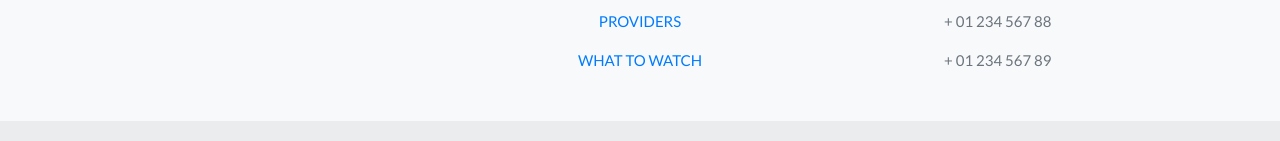
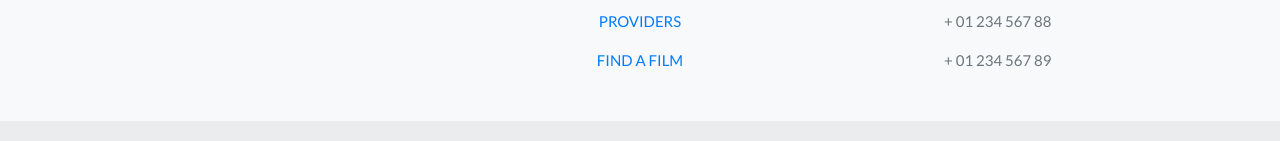
Before and after one commit to 2021-RV-Team-2/2021-RV-Case-Competition-Team-2, a Nuxt app: page /tv/TVshows in a window 1280 px wide. Shown: the part 804-945 px from the top of the page. Built offline with nearby package versions, Linux system fonts and the light colour scheme; no server answers.

Commit message:
update footer and header

```diff
--- a/components/Search.vue
+++ b/components/Search.vue
@@ -6,7 +6,6 @@
   <div v-show="showResults" class="menu-item">
     <ul class="searchMenu">
         <li v-for='result in results' :key='result.id'>
-            <!-- NuxtLink class="learnMore" :to="{path: '/movies/MovieListing', query: { movieId: movie.id }}">Learn More</!-->
             <a v-if="result.media_type === 'movie'" class="menu-item" :href="'/movies/MovieListing?movieId=' + result.id">{{result.title}}</a>
             <a v-else-if="result.media_type === 'tv'" class="menu-item" :href="'/tv/TVShows?tvId=' + result.id">{{result.original_name}}</a>
             <!-- <router-link v-if="result.media_type === 'movie'" class="menu-item" :to="{path: '/movies/MovieListing', query: { movieId: result.id }, force: true}" replace>{{result.title}}</router-link> -->
--- a/layouts/default.vue
+++ b/layouts/default.vue
@@ -70,7 +70,7 @@
                 <NuxtLink to="/">PROVIDERS</NuxtLink>
             </p>
             <p>
-                <NuxtLink to="/watch">WHAT TO WATCH</NuxtLink>
+                <NuxtLink to="/findmovie">FIND A FILM</NuxtLink>
             </p>
             </div>
             <!-- Grid column -->
```
